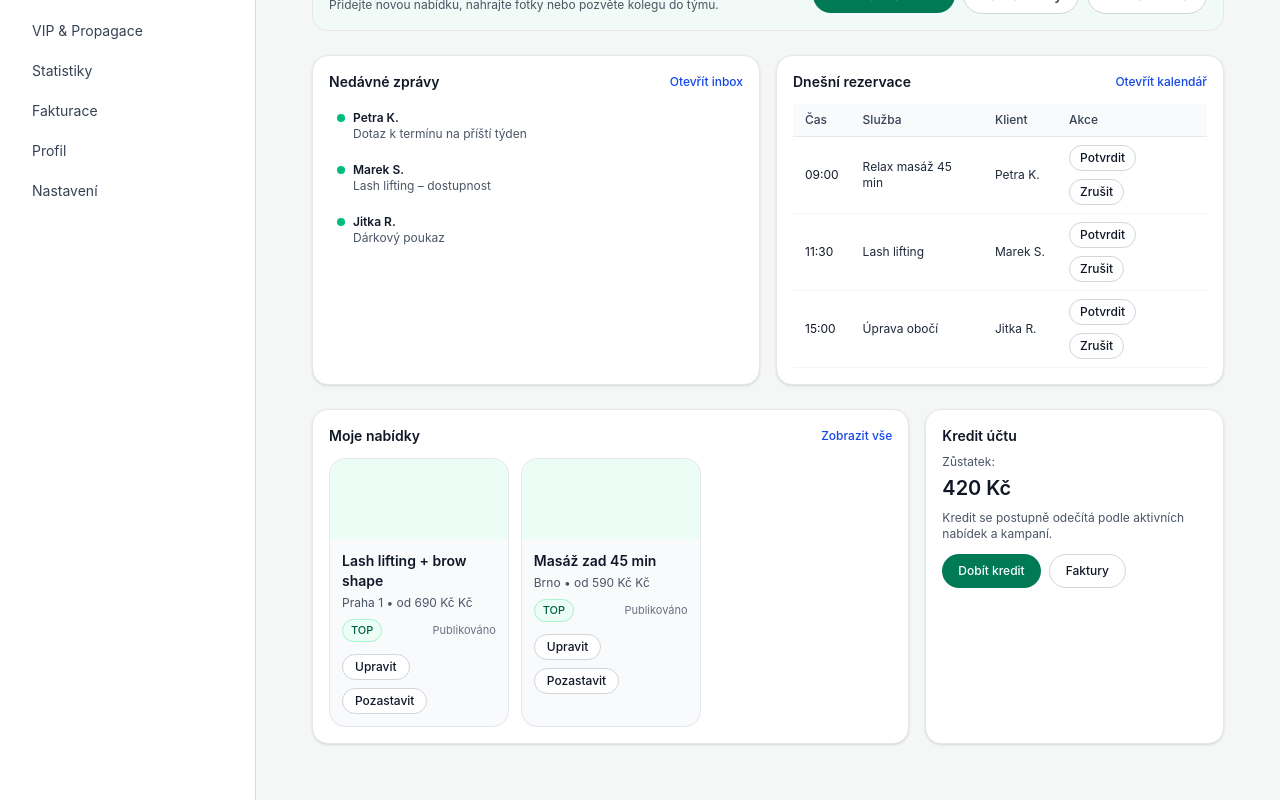
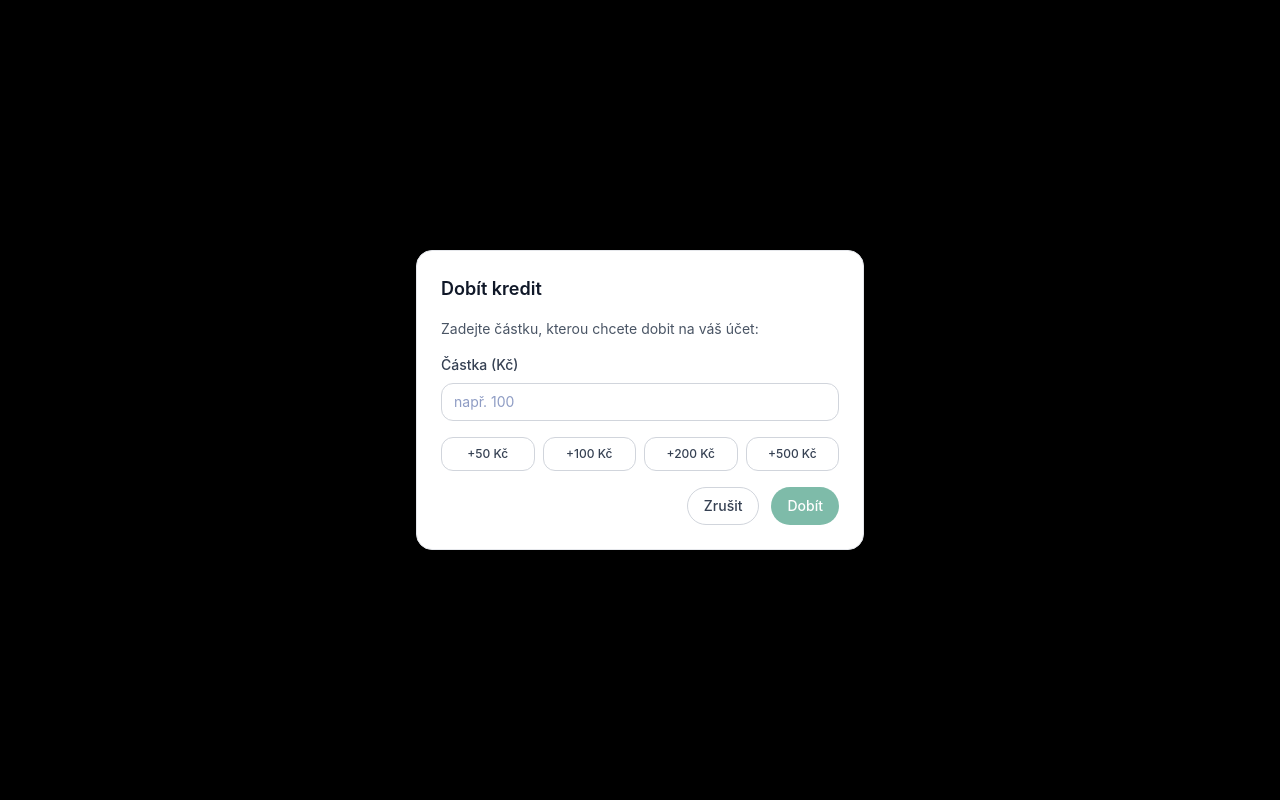
Before and after one commit to radekmikulik/aspeti-next-clean, a Next.js app: page /account in a window 1280 px wide. Both pictures are taken after a click on the button "Dobít kredit". Shown: the part 256-1056 px from the top of the page. Built offline with nearby package versions, Linux system fonts and the light colour scheme.

Commit message:
STABILIZE-023: Fix account credit top-up functionality

```diff
--- a/app/(app)/account/page.tsx
+++ b/app/(app)/account/page.tsx
@@ -3,6 +3,7 @@
 import Link from "next/link";
 import { useEffect, useState } from "react";
 import { getAllOffers, setStatus, type Offer } from "@/lib/offers-storage";
+import { getAccountCredit, addAccountCredit, type AccountCreditState } from "@/lib/account-credit-storage";
 
 type OfferStatus = Offer["status"];
 
@@ -60,15 +61,27 @@ const mockReservations = [
 
 export default function DashboardPage() {
   const [offers, setOffers] = useState<Offer[]>([]);
+  const [accountCredit, setAccountCredit] = useState<AccountCreditState>({ balance: 0 });
+  const [showCreditModal, setShowCreditModal] = useState(false);
+  const [creditAmount, setCreditAmount] = useState<string>("");
 
   useEffect(() => {
     const data = getAllOffers() as Offer[] | null;
     setOffers(Array.isArray(data) ? data : []);
+
+    // Load account credit from storage
+    const credit = getAccountCredit();
+    setAccountCredit(credit);
   }, []);
 
   const reloadOffers = () => {
     const data = getAllOffers() as Offer[] | null;
     setOffers(Array.isArray(data) ? data : []);
+  };
+
+  const reloadAccountCredit = () => {
+    const credit = getAccountCredit();
+    setAccountCredit(credit);
   };
 
   const handleToggleStatus = (offer: Offer) => {
@@ -77,6 +90,25 @@ export default function DashboardPage() {
     setStatus(offer.id, nextStatus);
     reloadOffers();
     // TODO(TOAST): info - změna stavu nabídky z přehledu
+  };
+
+  const handleAddCredit = () => {
+    const amount = parseFloat(creditAmount);
+    if (isNaN(amount) || amount <= 0) {
+      alert("Zadejte platnou částku (více než 0 Kč)");
+      return;
+    }
+
+    try {
+      addAccountCredit(amount);
+      reloadAccountCredit();
+      setShowCreditModal(false);
+      setCreditAmount("");
+      alert(`Kredit byl úspěšně dobit o ${amount} Kč`);
+    } catch (error) {
+      alert("Chyba při dobíjení kreditu");
+      console.error("Credit add error:", error);
+    }
   };
 
   const featuredOffers = offers.slice(0, 3);
@@ -145,13 +177,12 @@ export default function DashboardPage() {
             <h2 className="text-sm font-semibold text-gray-900">
               Nedávné zprávy
             </h2>
-            <button
-              type="button"
+            <Link
+              href="/account/messages"
               className="text-xs font-medium text-blue-700 hover:underline"
             >
               Otevřít inbox
-              {/* TODO: future route /account/messages */}
-            </button>
+            </Link>
           </div>
           <div className="space-y-2">
             {mockMessages.map((msg) => (
@@ -322,7 +353,7 @@ export default function DashboardPage() {
           </h2>
           <div className="text-xs text-gray-600">Zůstatek:</div>
           <div className="mt-1 text-xl font-semibold text-gray-900">
-            420 Kč
+            {accountCredit.balance} Kč
           </div>
           <p className="mt-2 text-xs text-gray-600">
             Kredit se postupně odečítá podle aktivních nabídek a kampaní.
@@ -330,10 +361,10 @@ export default function DashboardPage() {
           <div className="mt-3 flex flex-wrap gap-2">
             <button
               type="button"
+              onClick={() => setShowCreditModal(true)}
               className="rounded-full bg-emerald-700 px-4 py-2 text-xs font-medium text-white hover:bg-emerald-800"
             >
               Dobít kredit
-              {/* TODO: future billing flow */}
             </button>
             <button
               type="button"
@@ -345,6 +376,69 @@ export default function DashboardPage() {
           </div>
         </div>
       </section>
+
+      {/* Credit Modal */}
+      {showCreditModal && (
+        <div className="fixed inset-0 z-50 flex items-center justify-center bg-black bg-opacity-50">
+          <div className="w-full max-w-md rounded-2xl border border-gray-200 bg-white p-6 shadow-xl">
+            <h3 className="mb-4 text-lg font-semibold text-gray-900">
+              Dobít kredit
+            </h3>
+            <p className="mb-4 text-sm text-gray-600">
+              Zadejte částku, kterou chcete dobit na váš účet:
+            </p>
+
+            <div className="mb-4">
+              <label className="mb-2 block text-sm font-medium text-gray-700">
+                Částka (Kč)
+              </label>
+              <input
+                type="number"
+                value={creditAmount}
+                onChange={(e) => setCreditAmount(e.target.value)}
+                placeholder="např. 100"
+                min="1"
+                step="1"
+                className="w-full rounded-xl border border-gray-300 px-3 py-2 text-sm focus:border-emerald-500 focus:outline-none focus:ring-1 focus:ring-emerald-500"
+              />
+            </div>
+
+            <div className="mb-4 grid grid-cols-4 gap-2">
+              {[50, 100, 200, 500].map((amount) => (
+                <button
+                  key={amount}
+                  type="button"
+                  onClick={() => setCreditAmount(amount.toString())}
+                  className="rounded-xl border border-gray-300 px-3 py-2 text-xs font-medium text-gray-700 hover:bg-gray-50"
+                >
+                  +{amount} Kč
+                </button>
+              ))}
+            </div>
+
+            <div className="flex justify-end gap-3">
+              <button
+                type="button"
+                onClick={() => {
+                  setShowCreditModal(false);
+                  setCreditAmount("");
+                }}
+                className="rounded-full border border-gray-300 px-4 py-2 text-sm font-medium text-gray-700 hover:bg-gray-50"
+              >
+                Zrušit
+              </button>
+              <button
+                type="button"
+                onClick={handleAddCredit}
+                disabled={!creditAmount || parseFloat(creditAmount) <= 0}
+                className="rounded-full bg-emerald-700 px-4 py-2 text-sm font-medium text-white hover:bg-emerald-800 disabled:opacity-50 disabled:cursor-not-allowed"
+              >
+                Dobít {creditAmount ? `${creditAmount} Kč` : ""}
+              </button>
+            </div>
+          </div>
+        </div>
+      )}
     </div>
   );
 }
```
